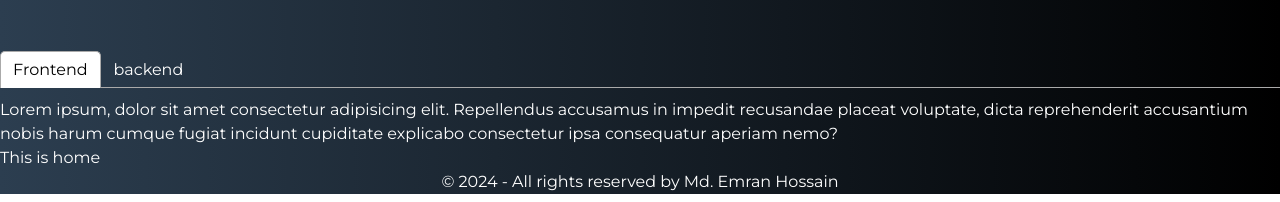
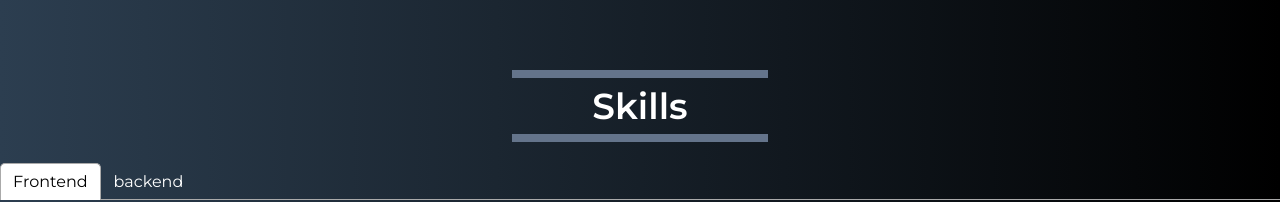
Before and after one commit to Emranhossainshuvo/front-end-portfolio, a React (Vite) app: page / in a window 1280 px wide. Shown: the part 674-876 px from the top of the page. Built offline with nearby package versions, Linux system fonts and the light colour scheme.

Commit message:
basic table style data and reuseable section title added

```diff
--- a/src/components/Skills/Skills.jsx
+++ b/src/components/Skills/Skills.jsx
@@ -1,11 +1,12 @@
 import {Tab, Tabs, TabList, TabPanel} from 'react-tabs';
 import 'react-tabs/style/react-tabs.css';
+import ReUsableSectionTitle from '../shared/ReUsableSectionTitle/ReUsableSectionTitle';
 
 const Skills = () => {
     return (
         <>
 
-
+            <ReUsableSectionTitle></ReUsableSectionTitle>
             {/* tab system to show skills in tab */}
             <Tabs>
                 <TabList>
--- /dev/null
+++ b/src/components/shared/ReUsableSectionTitle/ReUsableSectionTitle.jsx
@@ -0,0 +1,14 @@
+
+const ReUsableSectionTitle = () => {
+    return (
+        <>
+            {/* section for holding everything in this page */}
+
+            <section  className="my-5 text-center border-y-8 w-[20%] mx-auto border-slate-500">
+            <h3 className="text-4xl font-semibold py-2">Skills</h3>
+        </section >
+        </>
+    );
+};
+
+export default ReUsableSectionTitle;
```
